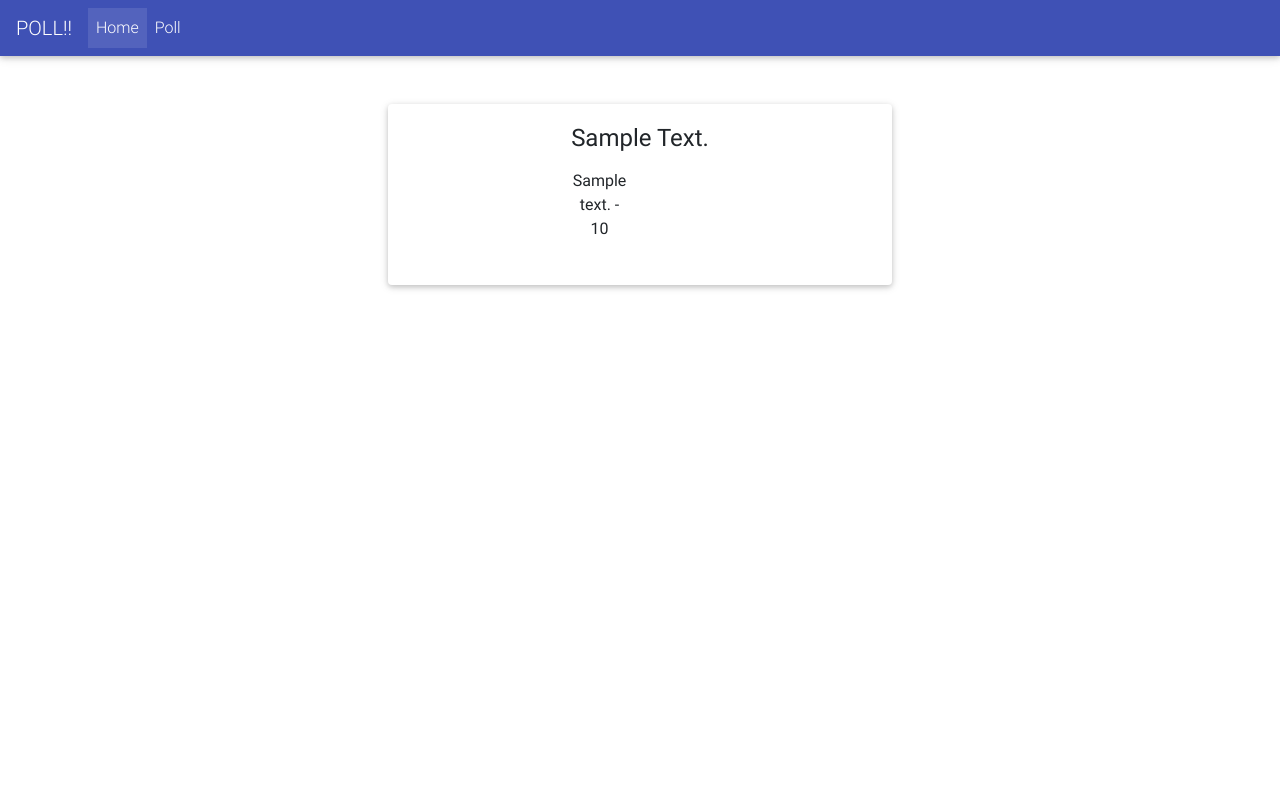
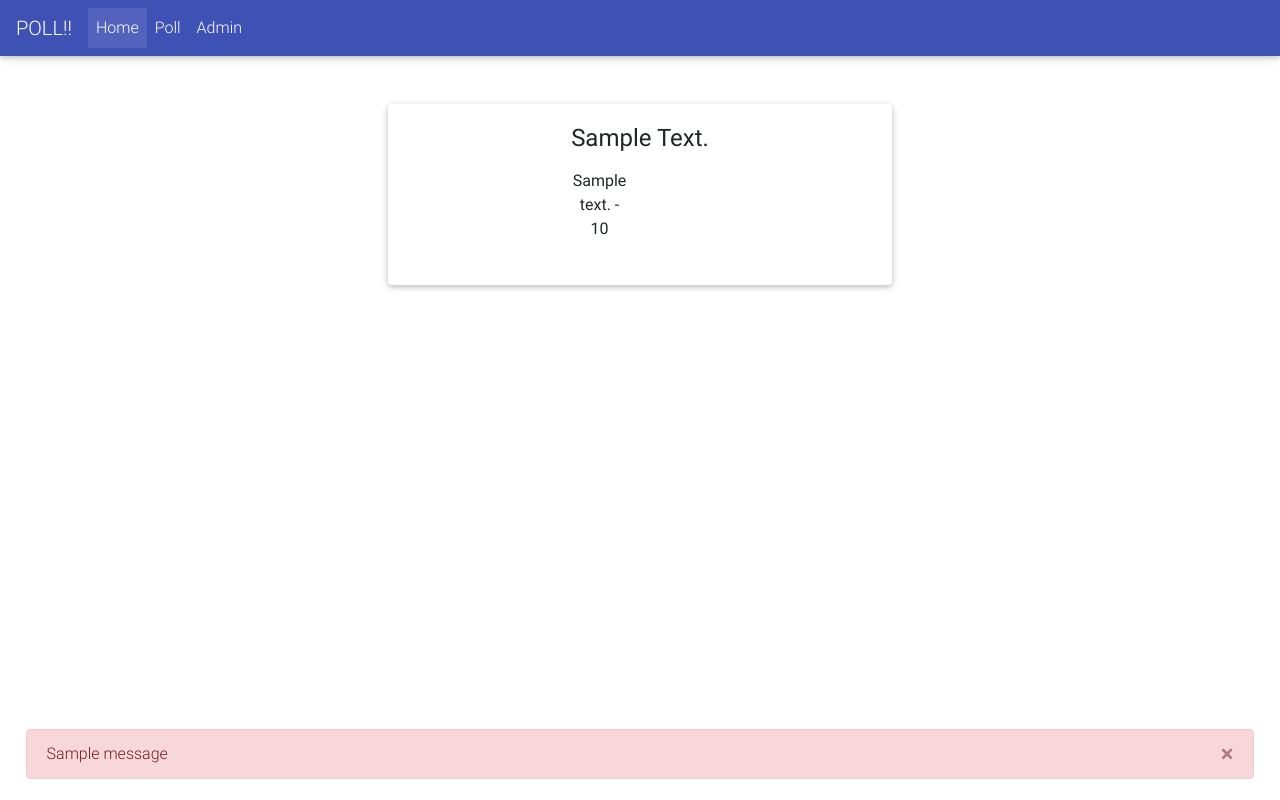
Before and after one commit to parthchauhan05/poll-django, a Django app: template polls/templates/polls/polls_results.html in a window 1280 px wide. Run offline with Django 3.2, Linux system fonts and the light colour scheme; the template is opened without the code that fills it: most values are stand-ins (such as "Sample title", 1, 10 or a date in 2020); one stand-in notice (Sample message) is shown; some libraries are stand-ins or nearby versions.

Commit message:
Alert Messaging for not selecting any option

```diff
--- a/poll/urls.py
+++ b/poll/urls.py
@@ -18,7 +18,7 @@ from django.urls import path, include
 from . import views
 
 urlpatterns = [
-    path('admin/', admin.site.urls),
+    path('admin/', admin.site.urls, name='admin'),
     path('', views.home, name='home'),
     path('polls/', include('polls.urls',namespace='polls')),
 ]
--- a/polls/templates/polls/polls_results.html
+++ b/polls/templates/polls/polls_results.html
@@ -6,9 +6,6 @@
     <br>
     <br>
     <center>
-    {% if error %}
-    <h1>Error! No choice selected!</h1>
-    {% else %}
     <div class="col-md-5">
     <div class="card">
         <div class="card-body">
@@ -30,7 +27,17 @@
         </div>
     </div>
     </div>
+    </center>
+    {% if messages %}
+    <ul class="messages">
+        {% for message in messages %}
+        <div class="alert alert-danger alert-dismissible fade show" role="alert" style="position: fixed; bottom: 5px; left: 2%; width: 96%;">{{ message }}
+        <button type="button" class="close" data-dismiss="alert" aria-label="Close">
+            <span aria-hidden="true">&times;</span>
+        </button>
+        </div>
+        {% endfor %}
+    </ul>
     {% endif %}
-    </center>
 
 {% endblock %}
--- a/templates/includes/navbar.html
+++ b/templates/includes/navbar.html
@@ -14,6 +14,9 @@
           <li class="nav-item">
             <a class="nav-link" href="{% url 'polls:polls_list' %}">Poll</a>
           </li>
+            <li class="nav-item">
+                <a class="nav-link" href="/admin">Admin</a>
+            </li>
         </ul>
       </div>
     </nav>
```
Also changed, not shown: polls/views.py (+5 -3 lines), db.sqlite3.
